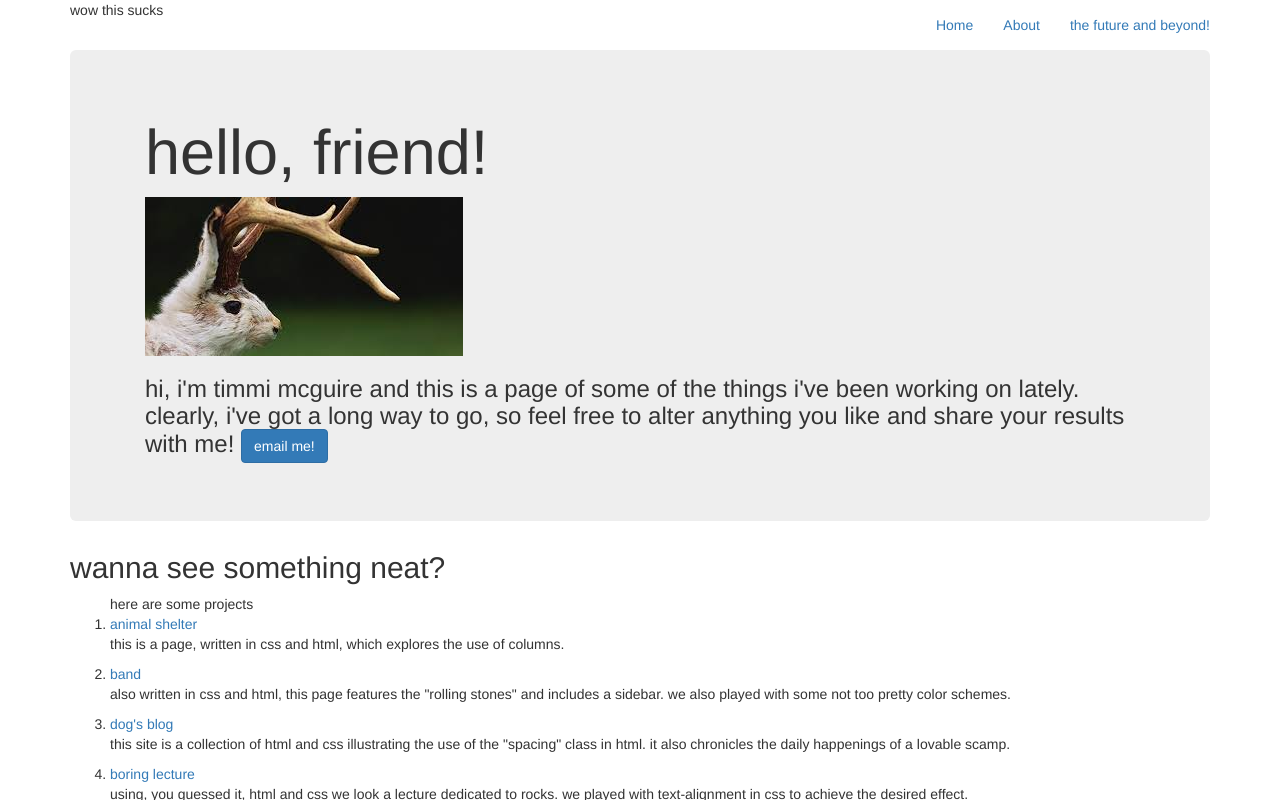
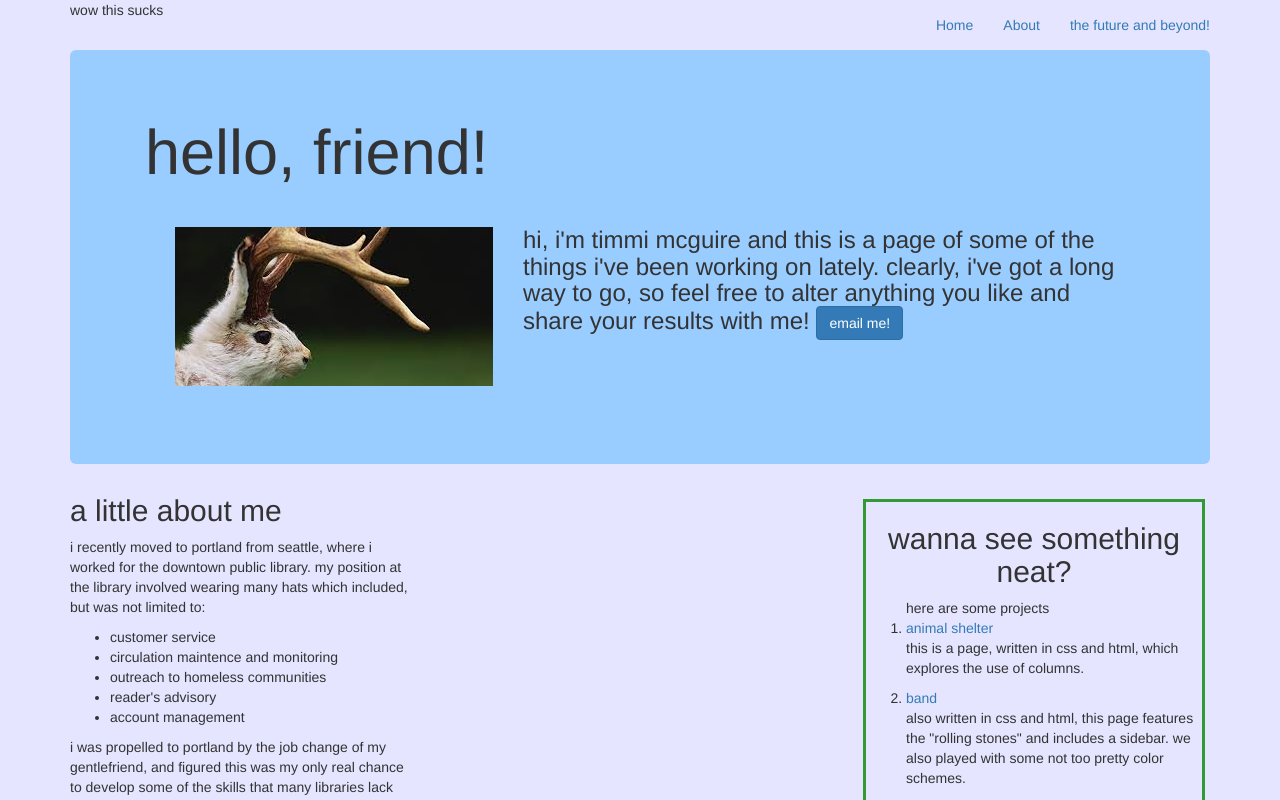
Before and after one commit to timmi89/timmi89.github.io, a plain HTML site: page index.html in a window 1280 px wide. Drawn offline with nearby package versions, Linux system fonts and the light colour scheme.

Commit message:
final commit to .io

```diff
--- a/portfolio.css
+++ b/portfolio.css
@@ -1 +1,28 @@
-portfolio
+img {
+  float: left;
+  padding: 30px;
+}
+.container h3 {
+  padding: 20px;
+}
+.jumbotron {
+  background-color: #99ccff;
+}
+.sidebar {
+  float: right;
+  width: 30%;
+  border: 3px solid #339933;
+  padding: 10 px;
+  margin: 5px;
+
+}
+ .sidebar h2{
+   text-align: center;
+ }
+.column {
+ width: 30%;
+}
+
+body {
+  background-color: #e5e5ff;
+}
```
